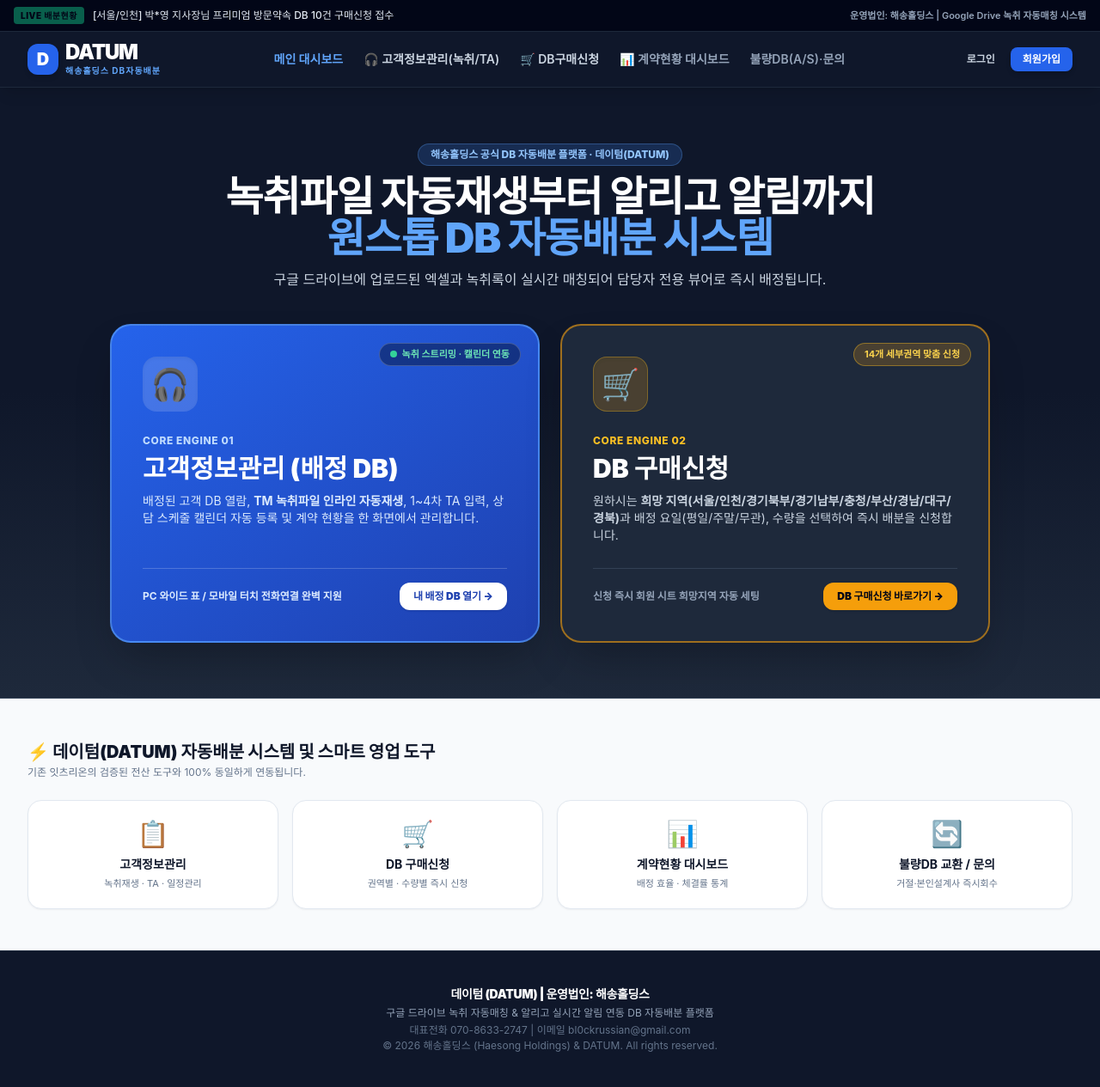
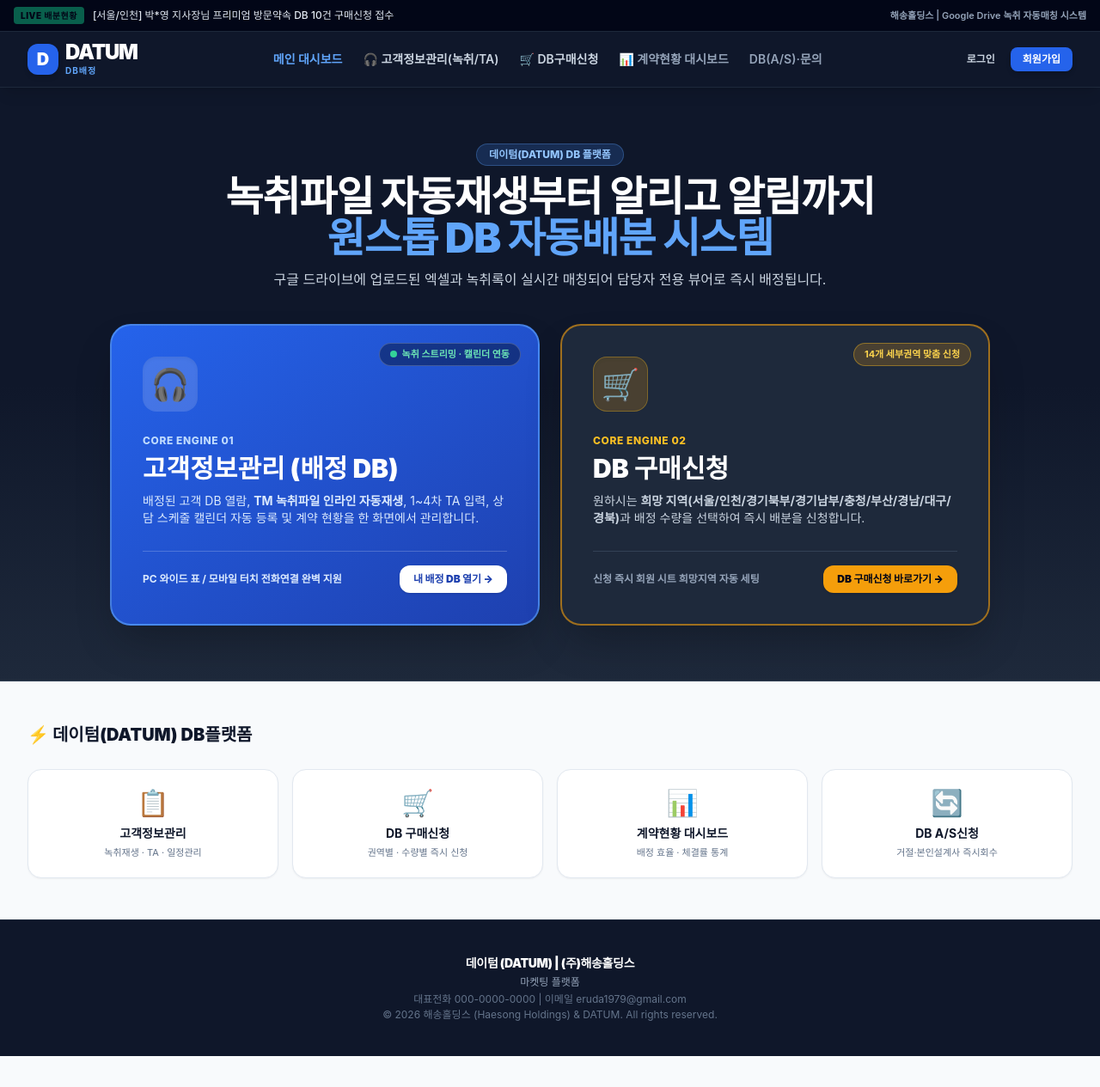
Before and after one commit to bl0ckrussian-hue/datum-db, a plain HTML site: page index.html in a window 1280 px wide. Shown: the whole page at 86% size. After the commit the page ends 1229 px from the top, so only its background shows below. Drawn offline with nearby package versions, Linux system fonts and the light colour scheme; a web font is replaced by a local one.

Commit message:
Update index.html

```diff
--- a/index.html
+++ b/index.html
@@ -3,7 +3,7 @@
 <head>
     <meta charset="UTF-8">
     <meta name="viewport" content="width=device-width, initial-scale=1.0">
-    <title>데이텀 (DATUM) - 해송홀딩스 DB 자동배분 시스템</title>
+    <title>데이텀 (DATUM)</title>
     <script src="https://cdn.tailwindcss.com"></script>
     <style>
         @import url('https://cdn.jsdelivr.net/gh/orioncactus/pretendard/dist/web/static/pretendard.css');
@@ -16,14 +16,13 @@
 </head>
 <body class="min-h-screen flex flex-col bg-slate-50 text-slate-800 pb-16 md:pb-0">
 
-    <!-- ⭐️ [유사업체 벤치마킹 별도엔진 1] 실시간 DB 배분 & 녹취 매칭 롤링 티커 -->
     <div class="bg-slate-950 text-white text-xs py-2 px-4 border-b border-slate-800">
         <div class="max-w-7xl mx-auto flex items-center justify-between">
             <div class="flex items-center space-x-2.5 truncate">
                 <span class="bg-emerald-500 text-slate-950 px-2 py-0.5 rounded font-black text-[10px] tracking-wider uppercase animate-pulse">LIVE 배분현황</span>
-                <span id="liveTickerText" class="text-slate-200 font-medium truncate">[경기남부1] 김*훈 팀장님 보장분석 DB 5건 (녹취포함) 자동배정 및 알리고 발송 완료</span>
+                <span id="liveTickerText" class="text-slate-200 font-medium truncate">[경기남부1] 김** 팀장님 보장분석 DB 5건 (녹취포함) 자동배정 및 알리고 발송 완료</span>
             </div>
-            <span class="hidden md:inline text-slate-400 font-semibold text-[11px]">운영법인: 해송홀딩스 | Google Drive 녹취 자동매칭 시스템</span>
+            <span class="hidden md:inline text-slate-400 font-semibold text-[11px]">해송홀딩스 | Google Drive 녹취 자동매칭 시스템</span>
         </div>
     </div>
 
@@ -37,7 +36,7 @@
                         <div class="w-9 h-9 rounded-xl bg-blue-600 flex items-center justify-center font-black text-xl text-white shadow-md group-hover:bg-blue-500 transition">D</div>
                         <div>
                             <span class="font-black text-2xl tracking-tighter text-white block leading-none">DATUM</span>
-                            <span class="text-[10px] text-blue-400 font-bold tracking-widest block mt-0.5">해송홀딩스 DB자동배분</span>
+                            <span class="text-[10px] text-blue-400 font-bold tracking-widest block mt-0.5">DB배정</span>
                         </div>
                     </button>
                 </div>
@@ -50,7 +49,7 @@
                     </button>
                     <button id="navOrder" onclick="switchView('order')" class="hover:text-white transition">🛒 DB구매신청</button>
                     <button onclick="checkAuthAndOpen('contractDashboardModal')" class="hover:text-white transition text-slate-400">📊 계약현황 대시보드</button>
-                    <button onclick="openModal('contactModal')" class="hover:text-white transition text-slate-400">불량DB(A/S)·문의</button>
+                    <button onclick="openModal('contactModal')" class="hover:text-white transition text-slate-400">DB(A/S)·문의</button>
                 </nav>
 
                 <!-- 우측 사용자 프로필 (잇츠리온 인증 UI 100% 호환) -->
@@ -86,7 +85,7 @@
                 <div class="max-w-7xl mx-auto">
                     <div class="text-center max-w-3xl mx-auto mb-10">
                         <span class="inline-block bg-blue-500/20 text-blue-300 border border-blue-400/30 text-xs font-extrabold px-3.5 py-1 rounded-full mb-3">
-                            해송홀딩스 공식 DB 자동배분 플랫폼 · 데이텀(DATUM)
+                            데이텀(DATUM) DB 플랫폼
                         </span>
                         <h1 class="text-3xl sm:text-4xl md:text-5xl font-black tracking-tight leading-tight">
                             녹취파일 자동재생부터 알리고 알림까지<br/>
@@ -136,7 +135,7 @@
                                 <span class="text-xs font-extrabold text-amber-400 tracking-wider uppercase">CORE ENGINE 02</span>
                                 <h2 class="text-2xl sm:text-3xl font-black text-white mt-1">DB 구매신청</h2>
                                 <p class="text-xs sm:text-sm text-slate-300 mt-2.5 leading-relaxed">
-                                    원하시는 <b>희망 지역(서울/인천/경기북부/경기남부/충청/부산/경남/대구/경북)</b>과 배정 요일(평일/주말/무관), 수량을 선택하여 즉시 배분을 신청합니다.
+                                    원하시는 <b>희망 지역(서울/인천/경기북부/경기남부/충청/부산/경남/대구/경북)</b>과 배정 수량을 선택하여 즉시 배분을 신청합니다.
                                 </p>
                             </div>
                             <div class="mt-7 pt-4 border-t border-slate-700 flex items-center justify-between">
@@ -151,12 +150,12 @@
                 </div>
             </section>
 
-            <!-- 잇츠리온 연동 보조 업무 도구 & 데이텀 프로세스 안내 -->
+            <!-- 데이텀 프로세스 안내 -->
             <section class="py-12 max-w-7xl mx-auto px-4 sm:px-6 lg:px-8">
                 <div class="mb-6 flex items-center justify-between">
                     <div>
-                        <h3 class="text-lg sm:text-xl font-black text-slate-900">⚡ 데이텀(DATUM) 자동배분 시스템 및 스마트 영업 도구</h3>
-                        <p class="text-xs text-slate-500 mt-0.5">기존 잇츠리온의 검증된 전산 도구와 100% 동일하게 연동됩니다.</p>
+                        <h3 class="text-lg sm:text-xl font-black text-slate-900">⚡ 데이텀(DATUM) DB플랫폼</h3>
+                        <p class="text-xs text-slate-500 mt-0.5"></p>
                     </div>
                 </div>
 
@@ -178,14 +177,14 @@
                     </div>
                     <div onclick="openModal('contactModal')" class="bg-white hover:bg-rose-50/50 p-5 rounded-2xl border border-slate-200 hover:border-rose-500 cursor-pointer transition text-center shadow-sm">
                         <div class="text-3xl mb-2">🔄</div>
-                        <div class="font-bold text-sm text-slate-900">불량DB 교환 / 문의</div>
+                        <div class="font-bold text-sm text-slate-900">DB A/S신청</div>
                         <div class="text-[11px] text-slate-500 mt-1">거절·본인설계사 즉시회수</div>
                     </div>
                 </div>
             </section>
         </div>
 
-        <!-- ==================== [뷰 2: DB 구매신청 전용 엔진 화면 (유사업체 벤치마킹 + 잇츠리온 14개 권역 완벽 연동)] ==================== -->
+        <!-- ==================== [뷰 2: DB 구매신청 전용 엔진 화면 ] ==================== -->
         <div id="viewOrder" class="hidden py-10 px-4">
             <div class="max-w-4xl mx-auto">
                 <div class="flex items-center justify-between mb-6">
@@ -212,7 +211,7 @@
                             </div>
                         </div>
 
-                        <!-- 2. DB 상품 선택 (커넥트앤/정심에셋/모홈 벤치마킹) -->
+                        <!-- 2. DB 상품 선택 -->
                         <div>
                             <label class="block text-sm font-black text-slate-900 mb-2">1. DB 상품 유형 선택 <span class="text-xs font-normal text-slate-500">(모든 DB에 TM 녹취파일이 기본 포함됩니다)</span></label>
                             <div class="grid grid-cols-1 sm:grid-cols-3 gap-3">
@@ -292,7 +291,7 @@
                         <!-- 5. 결제 예정 금액 안내 -->
                         <div class="bg-slate-900 text-white p-5 rounded-2xl flex flex-col sm:flex-row items-start sm:items-center justify-between gap-4">
                             <div>
-                                <span class="text-xs text-slate-400 block">해송홀딩스 데이텀(DATUM) 자동배분 결제 예정 금액</span>
+                                <span class="text-xs text-slate-400 block">DB 결제 예정 금액</span>
                                 <span id="orderSummaryText" class="text-sm font-bold text-amber-400">보장분석 퍼미션 DB × 10건</span>
                             </div>
                             <div class="text-right w-full sm:w-auto">
@@ -326,19 +325,19 @@
         </button>
     </div>
 
-    <!-- 하단 푸터 (운영법인: 해송홀딩스 명시) -->
+    <!-- 운영법인: 해송홀딩스 명시 -->
     <footer class="bg-slate-900 text-slate-400 text-xs py-10 border-t border-slate-800">
         <div class="max-w-7xl mx-auto px-4 sm:px-6 lg:px-8 text-center space-y-3">
             <div>
-                <p class="font-black text-white text-sm tracking-tight">데이텀 (DATUM) | 운영법인: 해송홀딩스</p>
-                <p class="mt-1 text-slate-400">구글 드라이브 녹취 자동매칭 & 알리고 실시간 알림 연동 DB 자동배분 플랫폼</p>
-                <p class="mt-1 text-slate-500">대표전화 070-8633-2747 | 이메일 bl0ckrussian@gmail.com</p>
+                <p class="font-black text-white text-sm tracking-tight">데이텀 (DATUM) | (주)해송홀딩스</p>
+                <p class="mt-1 text-slate-400">마켓팅 플랫폼</p>
+                <p class="mt-1 text-slate-500">대표전화 000-0000-0000 | 이메일 eruda1979@gmail.com</p>
                 <p class="mt-0.5 text-slate-500">© 2026 해송홀딩스 (Haesong Holdings) & DATUM. All rights reserved.</p>
             </div>
         </div>
     </footer>
 
-    <!-- ==================== 기존 잇츠리온 모달창 (로그인, 회원가입, 비번찾기, 회원정보, 회원탈퇴, 문의하기) ==================== -->
+    <!-- ==================== (로그인, 회원가입, 비번찾기, 회원정보, 회원탈퇴, 문의하기) ==================== -->
     <!-- ※ 첨부해주신 잇츠리온 index.html의 loginModal, signupModal, findPwModal, memberInfoModal, withdrawModal, sessionWarningModal, contactModal HTML과 스크립트 함수를 그대로 포함합니다. -->
     <div id="loginModal" class="hidden fixed inset-0 bg-slate-900/60 backdrop-blur-sm z-50 flex items-center justify-center p-4">
         <div class="bg-white rounded-2xl max-w-sm w-full p-6 shadow-2xl relative">
@@ -410,8 +409,8 @@
 
     <script>
         // ⭐️ 기존 잇츠리온 회원 인증 URL 및 DB 배정 앱스크립트 URL 그대로 사용
-        const USER_DB_URL = "https://script.google.com/macros/s/AKfycbza5DquXQvms-rDWJkcfq-iERjXnuMSJPKU-ZOH1Z_FvxFMbL5aVt3IGyzpRFL05qyP/exec";
-        const GAS_WEBAPP_URL = "https://script.google.com/macros/s/AKfycbwYWxSTVuMtFzkrlP4R0XxCvLixE2liAx3w82ySLhh4BVvAb6I4rCS0RBEOVgp7LfzF/exec";
+        const USER_DB_URL = "https://script.google.com/macros/s/AKfycbxWKYa-_UCyPxZqs4Pz3faSAzX52S0OsaxmPiU2jyi_xrn78FM-CxcSgTK7cMKSfN_xog/exec";
+        const GAS_WEBAPP_URL = "https://script.google.com/macros/s/AKfycbxM8jHtjpXz91t6X-l54CNSoPKAVMuvpoqb3_V5V71X3r7Cx8Ah3OVvyW_fWpCc3T62vg/exec";
 
         let currentUser = { isLoggedIn: false, name: '', status: '' };
 
```
